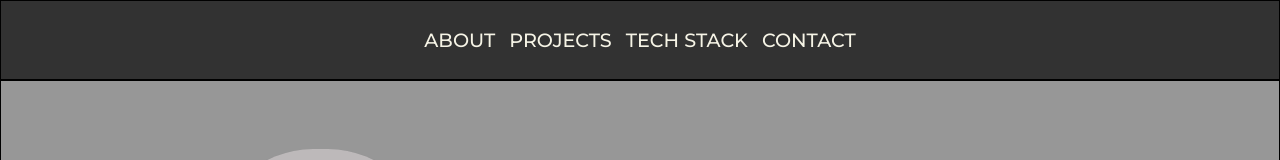
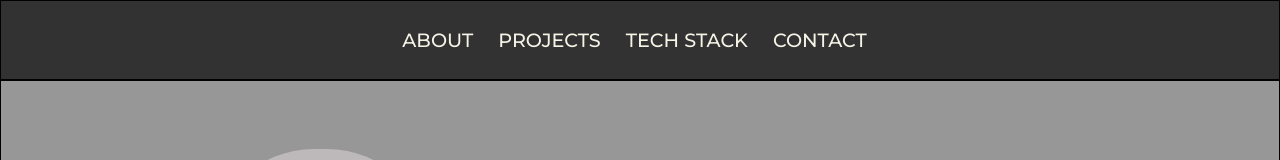
Before and after one commit to ondairos/portfolio, a React (Vite) app: page / in a window 1280 px wide. Shown: the top 160 px of the page. Built offline with nearby package versions, Linux system fonts and the light colour scheme.

Commit message:
removed comments

```diff
--- a/src/App.css
+++ b/src/App.css
@@ -41,12 +41,10 @@
   justify-content: center;
   align-items: center;
   margin: 0 auto;
-  /* -webkit-transform: translate(-50%, -50%);
-  transform: translate(-50%, -50%); */
 }
 
 .navMenu a {
-  margin: 0 7px 0 7px;
+  margin: 0 18px 0 7px;
   color: #f6f4e6;
   text-decoration: none;
   font-size: 1.2em;
@@ -58,7 +56,7 @@
 }
 
 .navMenu a:hover {
-  color: #6bed83;
+  color: #ffffff;
   transform: scale(1.1);
   transition: 0.4s ease-out;
 }
```
